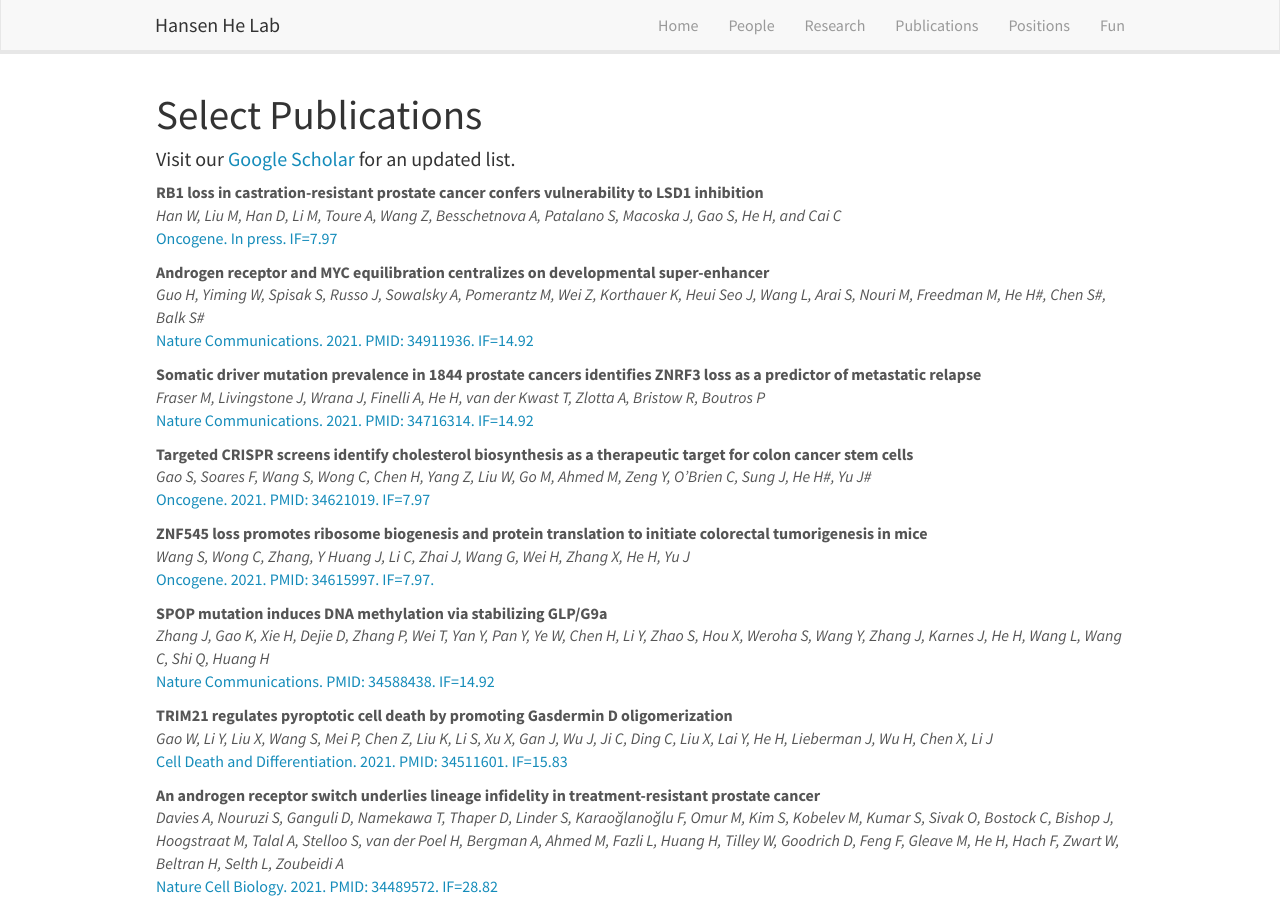
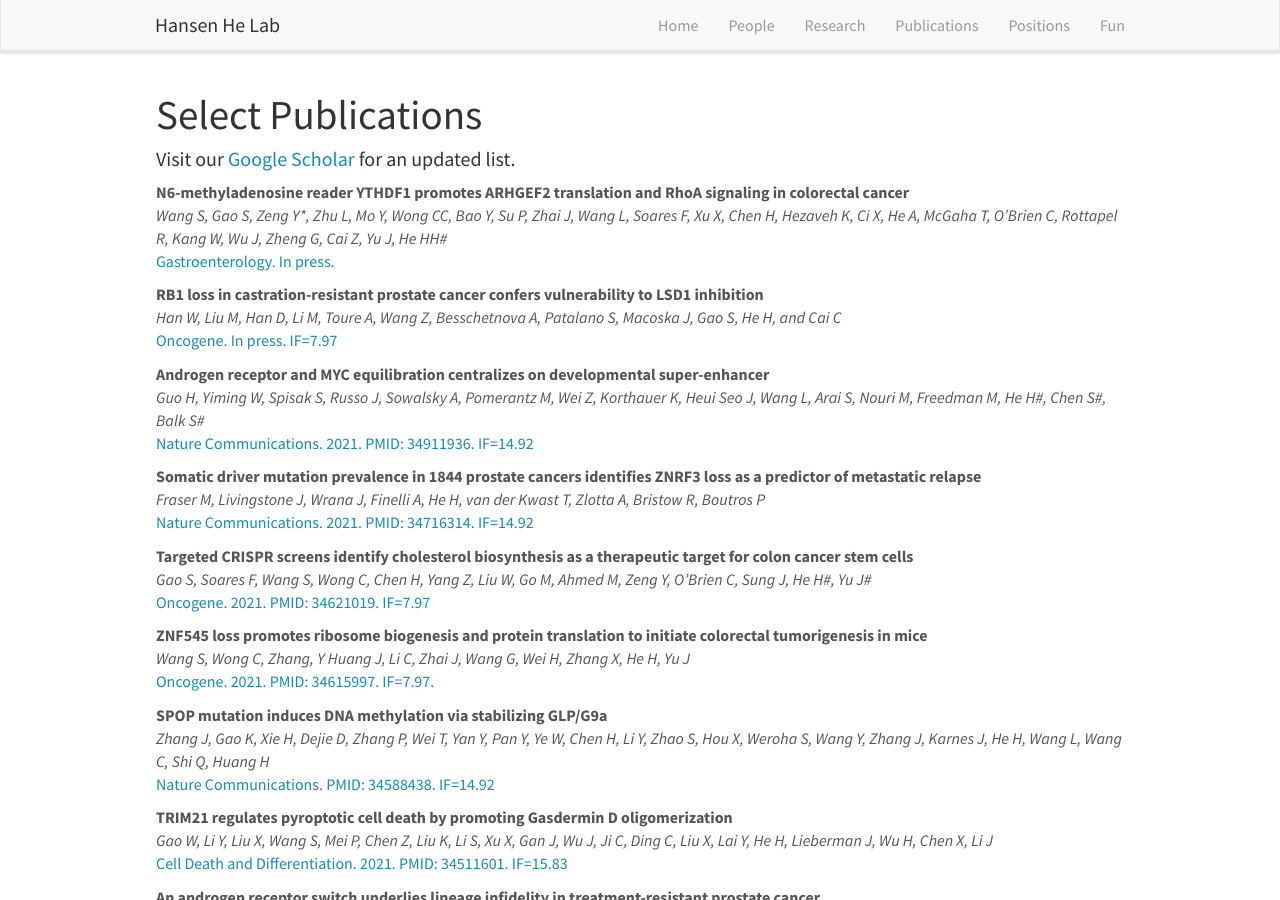
Before and after one commit to Xinyi371/HansenHeLab.github.io, a Jekyll site: the page built from _pages/04_Publications.md, in a window 1280 px wide and 900 px high. Built offline with Jekyll 4.4.1, drawn with Linux system fonts in a browser that asks for light colours; nearby versions of some CDN libraries.

Commit message:
adding the paper

```diff
--- a/_data/news.yml
+++ b/_data/news.yml
@@ -1,5 +1,5 @@
 - date: 17/12/2021
-  headline: "Shiyan's paper on YTHDF1 has been published in Gastroenterology. Read about it <a href='https://www.uhn.ca/corporate/News/Pages/Researchers_at_the_Princess_Margaret_provide_new_insights_into_possible_therapeutic_pathway_for_colorectal_cancer.aspx'>here </a>."
+  headline: "Shiyan's paper on YTHDF1 has been published in Gastroenterology. Read the press release <a href='https://www.uhn.ca/corporate/News/Pages/Researchers_at_the_Princess_Margaret_provide_new_insights_into_possible_therapeutic_pathway_for_colorectal_cancer.aspx'>here </a>. Read the paper <a href='https://www.gastrojournal.org/article/S0016-5085(21)04165-2/fulltext'>here</a>."
 
 - date: 17/12/2021
   headline: "We welcome Peter Her to join our lab for his Master training."
--- a/_data/publications.yml
+++ b/_data/publications.yml
@@ -1,3 +1,9 @@
+- title: N6-methyladenosine reader YTHDF1 promotes ARHGEF2 translation and RhoA signaling in colorectal cancer
+  authors: Wang S*, Gao S*, Zeng Y*, Zhu L, Mo Y, Wong CC, Bao Y, Su P, Zhai J, Wang L, Soares F, Xu X, Chen H, Hezaveh K, Ci X, He A, McGaha T, O'Brien C, Rottapel R, Kang W, Wu J, Zheng G, Cai Z, Yu J, He HH#
+  link:
+    url: https://www.gastrojournal.org/article/S0016-5085(21)04165-2/fulltext
+    display: "Gastroenterology. In press."
+
 - title: RB1 loss in castration-resistant prostate cancer confers vulnerability to LSD1 inhibition
   authors: Han W, Liu M, Han D, Li M, Toure A, Wang Z, Besschetnova A, Patalano S, Macoska J, Gao S, He H, and Cai C
   link:
```
Also changed, not shown: 3 other files.
